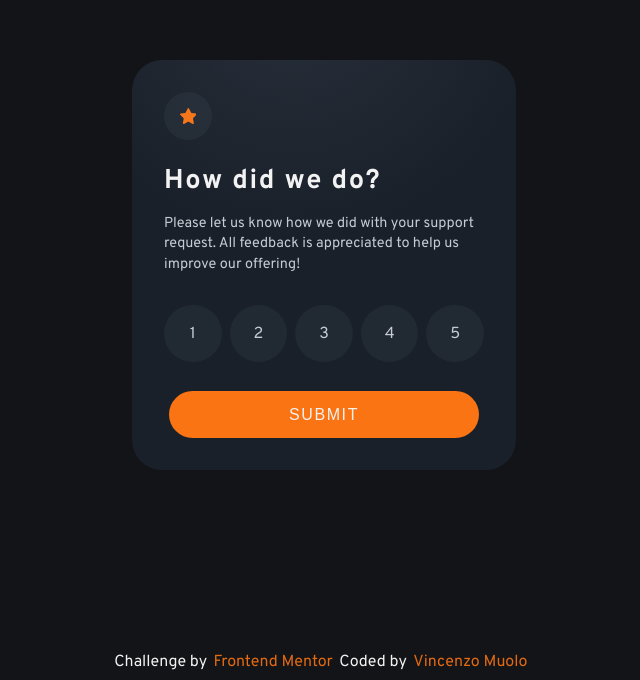
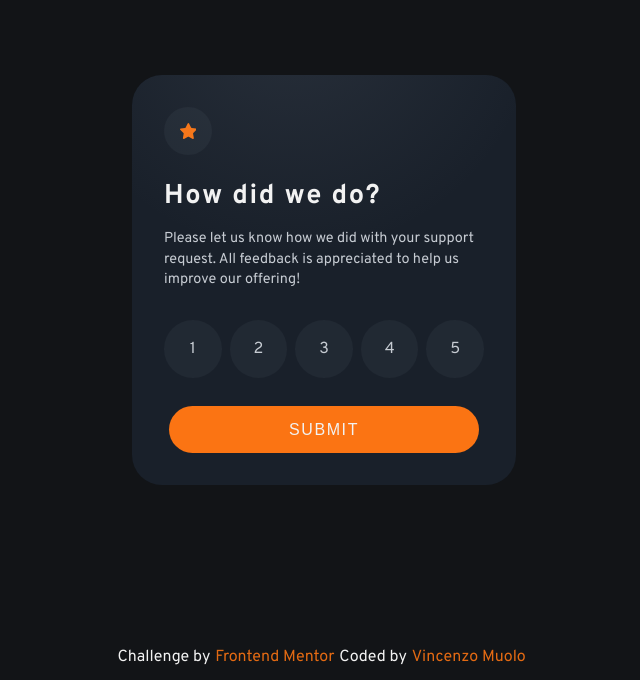
Before and after one commit to VincenzoMuolo/Frontend-Mentor-Challenges, a plain HTML site: page 1-Newbie/interactive-rating-component-main/html/index.html in a window 1280 px wide. Shown: the part 120-800 px from the top of the page, without its empty margins (316-956 px from the left). Drawn offline with nearby package versions, Linux system fonts and the light colour scheme.

Commit message:
Update style.css

```diff
--- a/1-Newbie/interactive-rating-component-main/css/style.css
+++ b/1-Newbie/interactive-rating-component-main/css/style.css
@@ -81,7 +81,7 @@ body {
     flex-wrap: wrap;
     position: absolute;
     top: 0;
-    bottom:1.9em;
+    bottom:0;
     left: 0;
     right: 0;
     background-color: var(--Dark_Blue_Tr);
@@ -320,11 +320,11 @@ input[type=button]:hover{
     display: flex;
     align-items: center;
     justify-content: center;
-    margin-bottom: 0.5em;
+    margin-bottom: 0.8em;
 }
 .footer a{
  color: var(--Orange);
- padding: 0 0.4rem;
+ padding: 0 0.3rem;
  opacity: 90%;
  text-decoration: none;
 }
```
